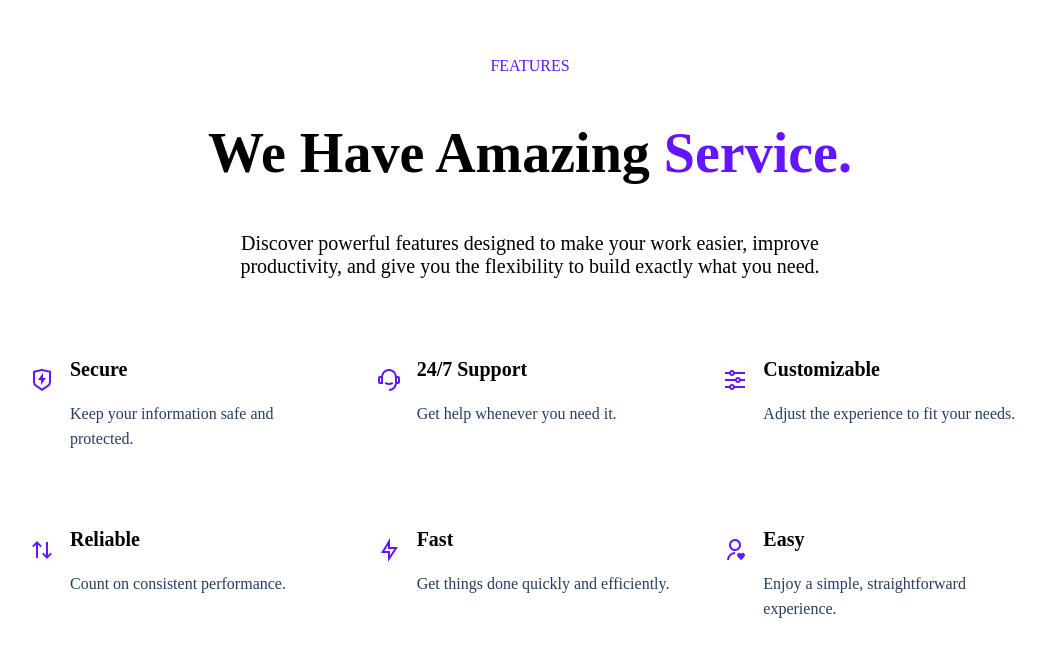
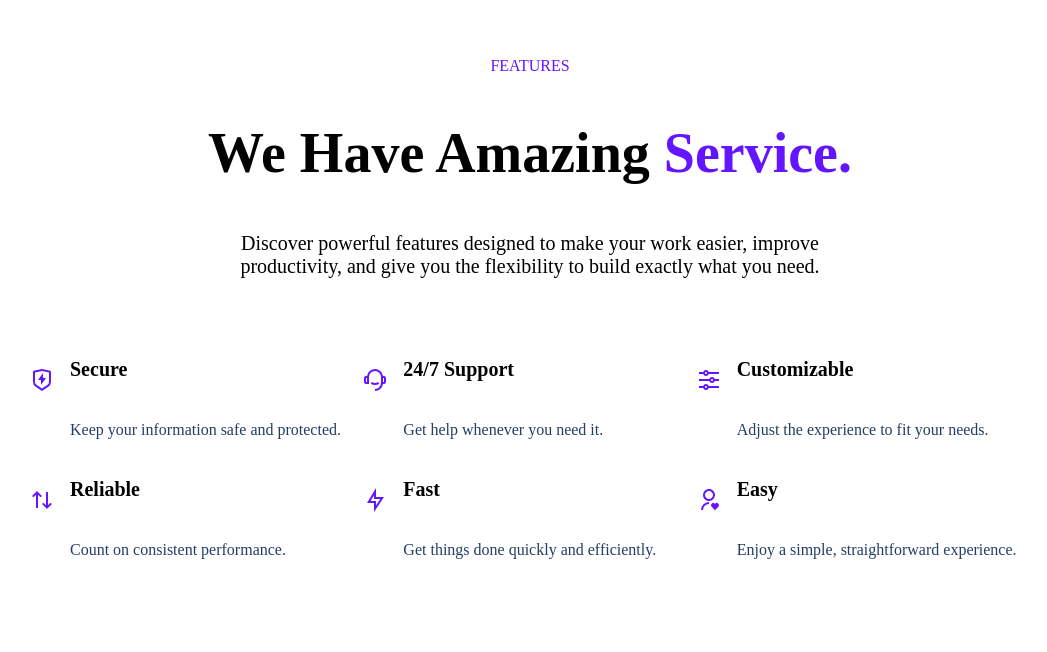
Before and after one commit to haney-code/mod3-final-project-haney, a plain HTML site: page index.html in a window 1280 px wide. Shown: the part 735-1387 px from the top of the page, without its empty margins (110-1157 px from the left). Drawn offline with Linux system fonts and the light colour scheme.

Commit message:
Update services section with Flexbox

```diff
--- a/index.html
+++ b/index.html
@@ -129,7 +129,7 @@
       <div class="services">
         <div class="service">
           <img src="assets/shield-icon.svg" alt="" class="service__icon" />
-          <div>
+          <div class="service__description">
             <h3>Secure</h3>
             <p>Keep your information safe and protected.</p>
           </div>
@@ -137,7 +137,7 @@
 
         <div class="service">
           <img src="assets/support-icon.svg" alt="" class="service__icon" />
-          <div>
+          <div class="service__description">
             <h3>24/7 Support</h3>
             <p>Get help whenever you need it.</p>
           </div>
@@ -145,7 +145,7 @@
 
         <div class="service">
           <img src="assets/customize-icon.svg" alt="" class="service__icon" />
-          <div>
+          <div class="service__description">
             <h3>Customizable</h3>
             <p>Adjust the experience to fit your needs.</p>
           </div>
@@ -153,7 +153,7 @@
 
         <div class="service">
           <img src="assets/reliable-icon.svg" alt="" class="service__icon" />
-          <div>
+          <div class="service__description">
             <h3>Reliable</h3>
             <p>Count on consistent performance.</p>
           </div>
@@ -161,7 +161,7 @@
 
         <div class="service">
           <img src="assets/fast-icon.svg" alt="" class="service__icon" />
-          <div>
+          <div class="service__description">
             <h3>Fast</h3>
             <p>Get things done quickly and efficiently.</p>
           </div>
@@ -169,7 +169,7 @@
 
         <div class="service">
           <img src="assets/simple-icon.svg" alt="" class="service__icon" />
-          <div>
+          <div class="service__description">
             <h3>Easy</h3>
             <p>Enjoy a simple, straightforward experience.</p>
           </div>
--- a/style.css
+++ b/style.css
@@ -187,13 +187,12 @@ main p {
   text-align: center;
 }
 
-/* Arranges the six services into three columns. */
+/* Arranges the service items in a row. */
 .services {
-  display: grid;
-  grid-template-columns: repeat(3, 1fr);
-  gap: 40px;
-  max-width: 1000px;
-  margin: 60px auto 0;
+  display: flex; /* Arranges the service items in a row. */
+  flex-wrap: wrap; /* Allows items to continue onto a second row. */
+  max-width: 1000px; /* Limits the overall width of the service section. */
+  margin: 60px auto 0; /* Adds space above and centers the section horizontally. */
   text-align: left;
 }
 
@@ -209,11 +208,18 @@ main p {
   color: #243e63;
 }
 
-/* Places each service icon beside its text. */
+/* Places each service icon beside its text and sets its width to one-third. */
 .service {
   display: flex;
+  width: calc(100% / 3);
   align-items: flex-start;
   gap: 16px;
+}
+
+/* Arranges the service heading and description vertically. */
+.service__description {
+  display: flex; /* Makes the description area a Flexbox container. */
+  flex-direction: column; /* Stacks the heading above the paragraph. */
 }
 
 /* Controls the size and vertical position of each service icon. */
```
Also changed, not shown: assets/hero-screenshot.png (added).
